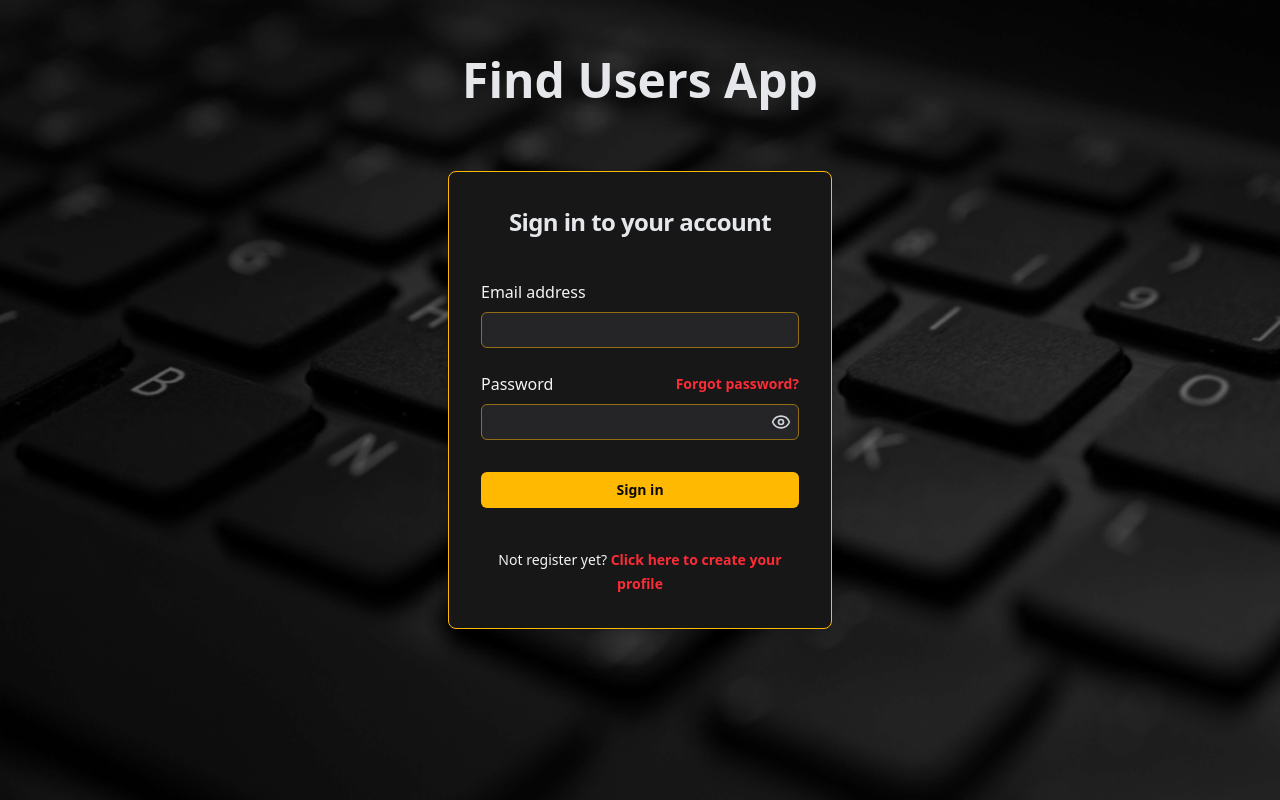
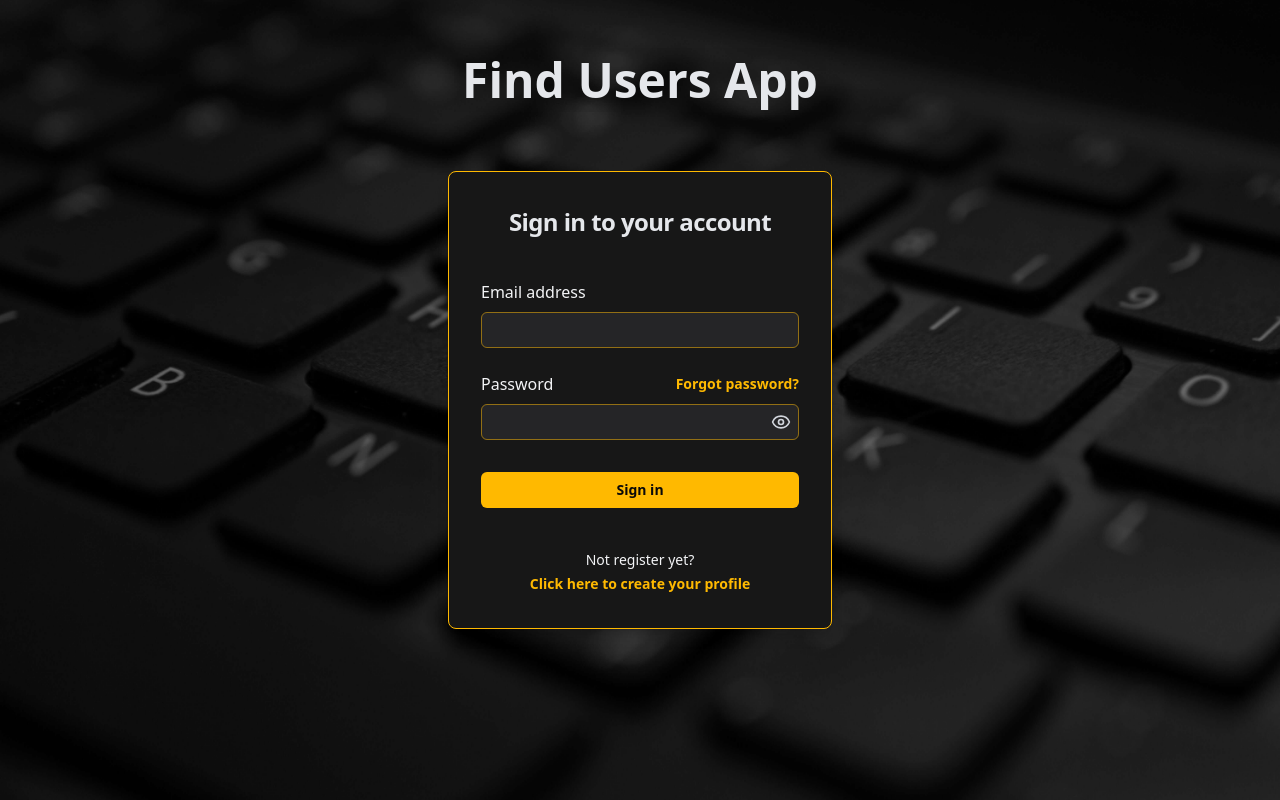
Before and after one commit to ale1a1/Find-Users-Nuxt, a Nuxt app: page /login in a window 1280 px wide. Built offline with nearby package versions, Linux system fonts and the light colour scheme; no server answers.

Commit message:
style of login card

```diff
--- a/components/login.vue
+++ b/components/login.vue
@@ -170,7 +170,7 @@ function isFirebaseError(error: unknown): error is { code: string } {
             <div class="flex items-center justify-between">
               <label for="password" class="block font-medium">Password</label>
               <div v-if="redirectFrom != 'reset-password' " class="text-sm">
-                <a @click="openModal('forgotPasswordModal')" class="font-semibold text-red-500 hover:text-red-500/80 cursor-pointer">Forgot password?</a>
+                <a @click="openModal('forgotPasswordModal')" class="font-semibold text-amber-400 hover:text-amber-400/80 cursor-pointer">Forgot password?</a>
               </div>
             </div>
             <div class="relative mt-2">
@@ -193,9 +193,9 @@ function isFirebaseError(error: unknown): error is { code: string } {
             </button>
           </div>
         </form>
-        <p v-if="!redirectFrom" class="mt-10 text-center text-sm/6">
+        <p v-if="!redirectFrom" class="flex flex-col mt-10 text-center text-sm/6">
           Not register yet?
-          <a @click="openModal('registerModal')" class="font-semibold text-red-500 hover:text-red-500/80 cursor-pointer">Click here to create your profile</a>
+          <a @click="openModal('registerModal')" class="font-semibold text-amber-400 hover:text-amber-400/80 cursor-pointer">Click here to create your profile</a>
         </p>
       </div>
     </div>
```
